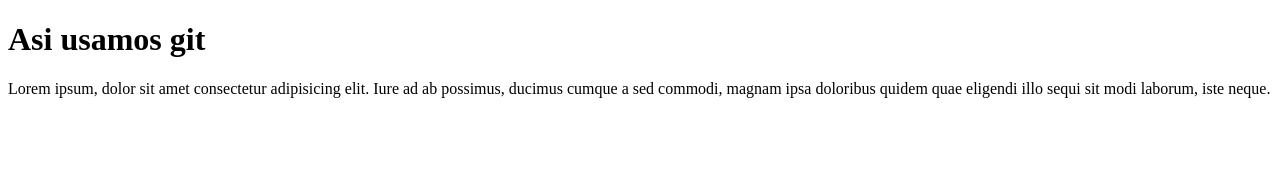
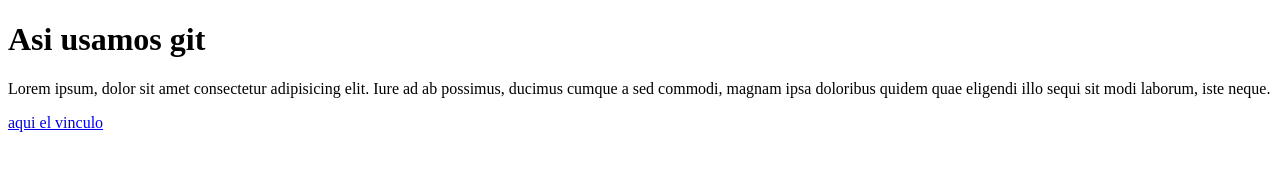
Before and after one commit to KrhistianDuque/ProyectoWeb2, a plain HTML site: page index.html in a window 1280 px wide. Drawn offline with Linux system fonts and the light colour scheme.

Commit message:
guardar cambios

```diff
--- a/index.html
+++ b/index.html
@@ -8,7 +8,7 @@
     <h1>Asi usamos git</h1>
     <p>Lorem ipsum, dolor sit amet consectetur adipisicing elit. Iure ad ab possimus, ducimus cumque a sed commodi,
         magnam ipsa doloribus quidem quae eligendi illo sequi sit modi laborum, iste neque.</p>
-    <a href="www.google.com" clic aqui></a>
+    <a href="https://www.google.com"> aqui el vinculo </a>
 </head>
 <body>
 
```
